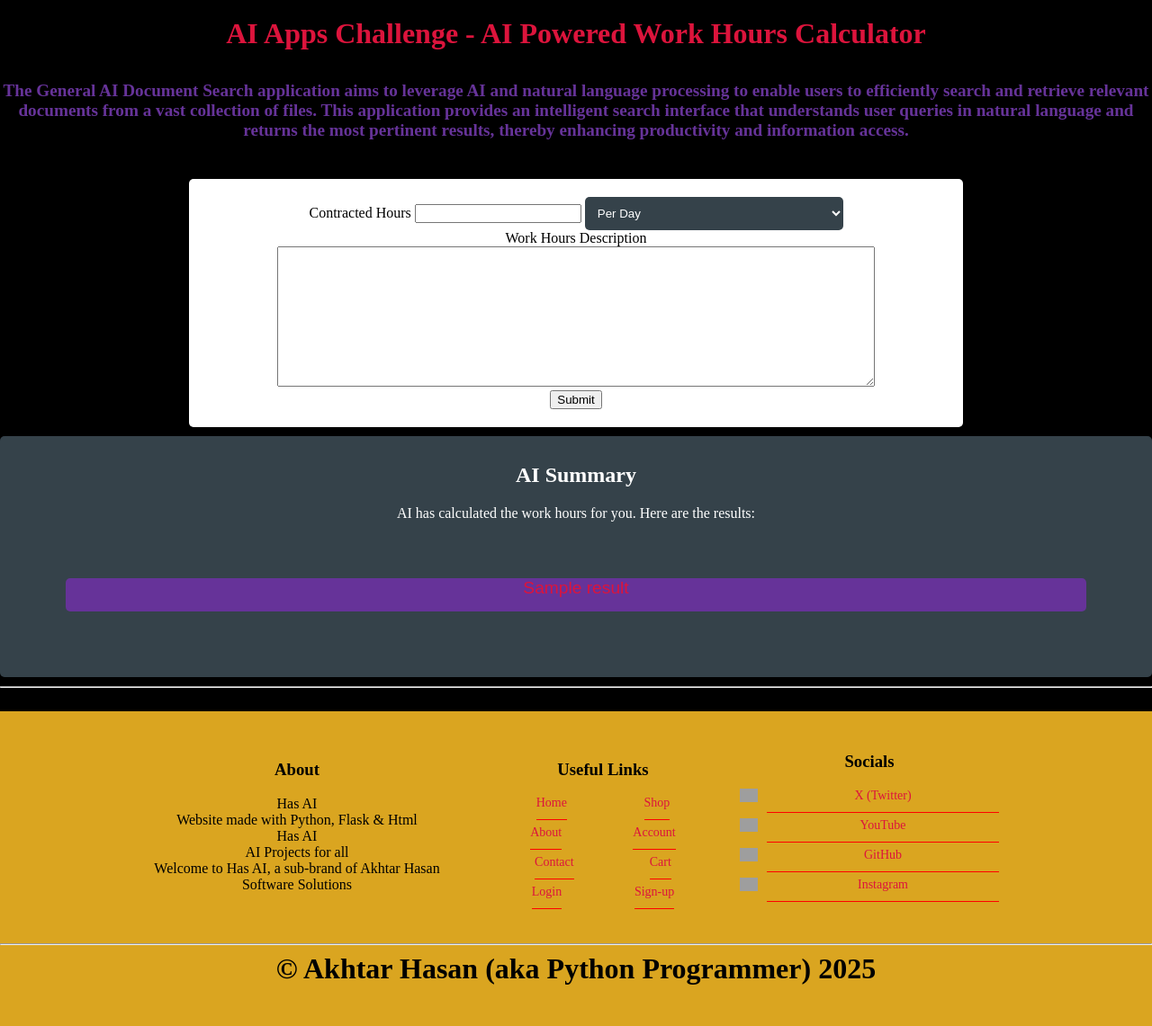
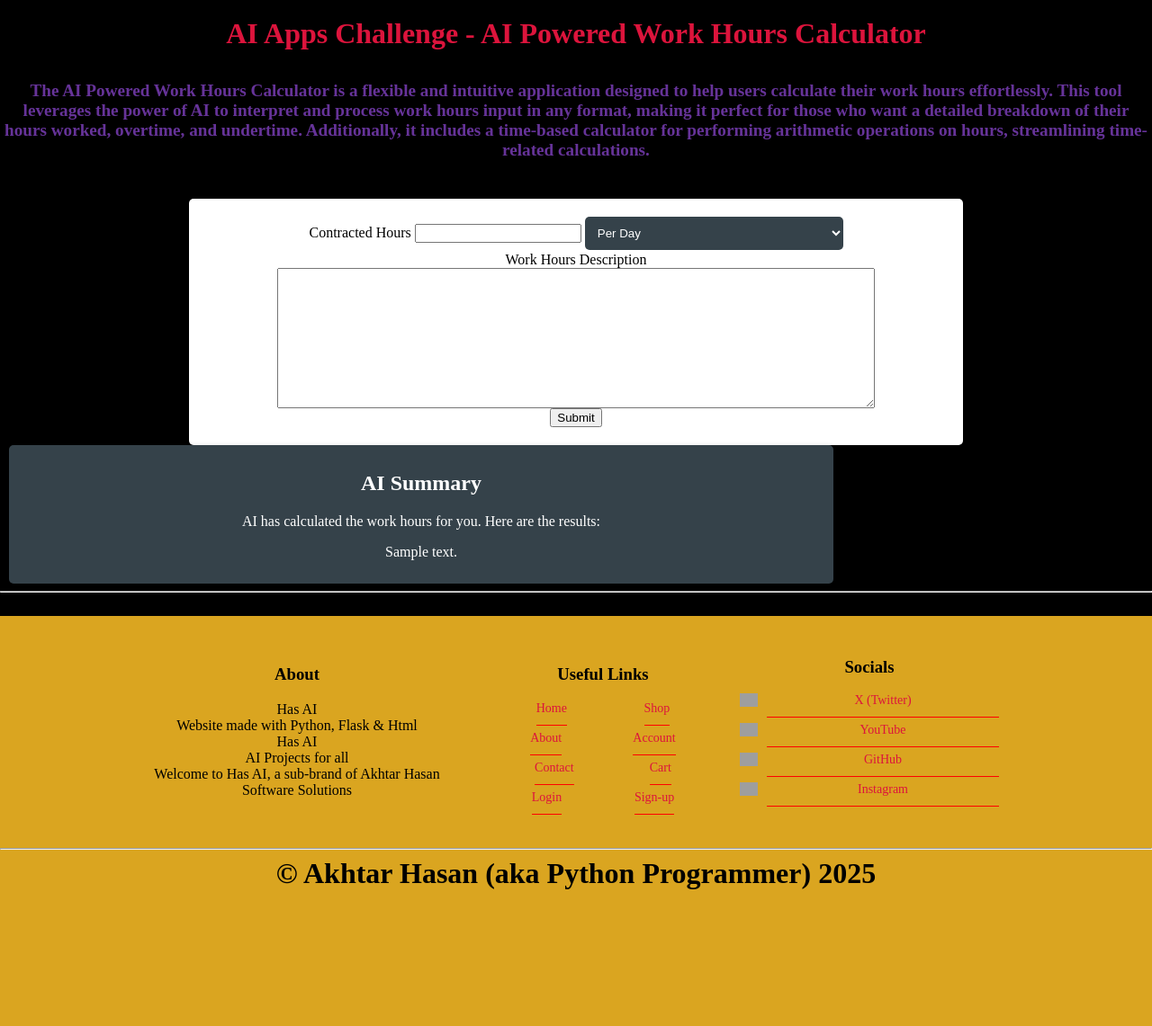
Before and after one commit to HasanBradfordUni/AI-Apps-Challenge-2025, a Flask app: template ai-testing-agent-february/app/templates/index.html in a window 1280 px wide. Shown: the part 94-1235 px from the top of the page at 90% size. After the commit the page ends 1083 px from the top, so only its background shows below. Run offline with Flask 3, Linux system fonts and the light colour scheme; the template is opened without the code that fills it: values that come from a table or form of the project are taken from there, most other values are stand-ins (such as "Sample title", 1, 10 or a date in 2020); parts of the project's set-up code (start-up, migrations or seed data) failed here and were passed over; grey boxes are pictures that could not be loaded.

Commit message:
Development progress in the AI Powered work hours calculator, AI summary now working and showing properly, tidying up Ai testing agent from February as well

```diff
--- a/ai-work-hours-calculator-march/src/app.py
+++ b/ai-work-hours-calculator-march/src/app.py
@@ -15,8 +15,9 @@ def index():
         work_hours_description = form.work_hours_description.data
         # Here you can call the AI model to generate a summary
         summary = generate_work_hours_summary(contracted_hours, work_hours_description)
+        print(summary)
         # Here you can add logic to process the work hours
-        return render_template('index.html', ai_summary=summary)
+        return render_template('index.html', form=form, ai_summary=summary)
     return render_template('index.html', form=form)
 
 if __name__ == '__main__':
--- a/ai-work-hours-calculator-march/src/static/css/styles.css
+++ b/ai-work-hours-calculator-march/src/static/css/styles.css
@@ -117,7 +117,18 @@ button:hover {
     background: #35424a;
     color: #ffffff;
     padding: 10px;
-    margin: 10px 0;
+    margin: auto 10px;
     border-radius: 5px;
     box-shadow: 0 0 5px rgba(0, 0, 0, 0.1);
+    width: 70%;
 }
+
+.text-field {
+    vertical-align: middle;
+}
+
+.work-hours-label {
+    margin-top: auto;
+    margin-bottom: auto;
+    vertical-align: middle;
+}
--- a/ai-work-hours-calculator-march/src/templates/index.html
+++ b/ai-work-hours-calculator-march/src/templates/index.html
@@ -206,7 +206,7 @@
       <h1 class="mainHeading">AI Apps Challenge - AI Powered Work Hours Calculator</h1>
       <br />
       <h2 class="subHeading">
-        The General AI Document Search application aims to leverage AI and natural language processing to enable users to efficiently search and retrieve relevant documents from a vast collection of files. This application provides an intelligent search interface that understands user queries in natural language and returns the most pertinent results, thereby enhancing productivity and information access.
+        The AI Powered Work Hours Calculator is a flexible and intuitive application designed to help users calculate their work hours effortlessly. This tool leverages the power of AI to interpret and process work hours input in any format, making it perfect for those who want a detailed breakdown of their hours worked, overtime, and undertime. Additionally, it includes a time-based calculator for performing arithmetic operations on hours, streamlining time-related calculations.
       </h2>
               <div class="container">
                   <h1>Work Hours Calculator</h1>
@@ -216,7 +216,7 @@
                           {{ form.expected_hours.label }} {{ form.expected_hours(size=3) }} {{ form.time_frame() }}
                       </div>
                       <div class="form-group">
-                          {{ form.work_hours_description.label }} {{ form.work_hours_description(rows=10, cols=80) }}
+                          {{ form.work_hours_description.label(class="work-hours-label") }} {{ form.work_hours_description(rows=10, cols=80, class="text-field") }}
                       </div>
                       <div class="form-group">
                           {{ form.submit() }}
@@ -227,16 +227,23 @@
                   <h2>AI Summary</h2>
                   <p>AI has calculated the work hours for you. Here are the results:</p>
                   <div id="results-container">
-                      <ul class="no-bullet">
-                          {% for result in ai_summary %}
-                              <li>{{ result }}</li>
-                          {% endfor %}
-                      </ul>
+                    {% if ai_summary|length > 0 %}
+                      <p>{{ ai_summary }}</p>
+                    {% endif %}
                   </div>
               </div>
         </section>
     </main>
     <script src="{{ url_for('static', filename='js/scripts.js') }}"></script>
+    <script src="https://cdn.jsdelivr.net/npm/marked/marked.min.js"></script>
+    <script>
+      document.addEventListener('DOMContentLoaded', function() {
+        const resultsContainer = document.getElementById('results-container');
+        const markdownContent = resultsContainer.innerText;
+        const htmlContent = marked.parse(markdownContent);
+        resultsContainer.innerHTML = htmlContent;
+      });
+    </script>
 
       <hr />
       <br />
```
Also changed, not shown: ai-testing-agent-february/app/models.py (+11 -11 lines), ai-testing-agent-february/app/routes.py (+5 -4 lines), ai-testing-agent-february/app/utils.py (+4 -6 lines), ai-testing-agent-february/app/static/database.db, ai-work-hours-calculator-march/README.md.
